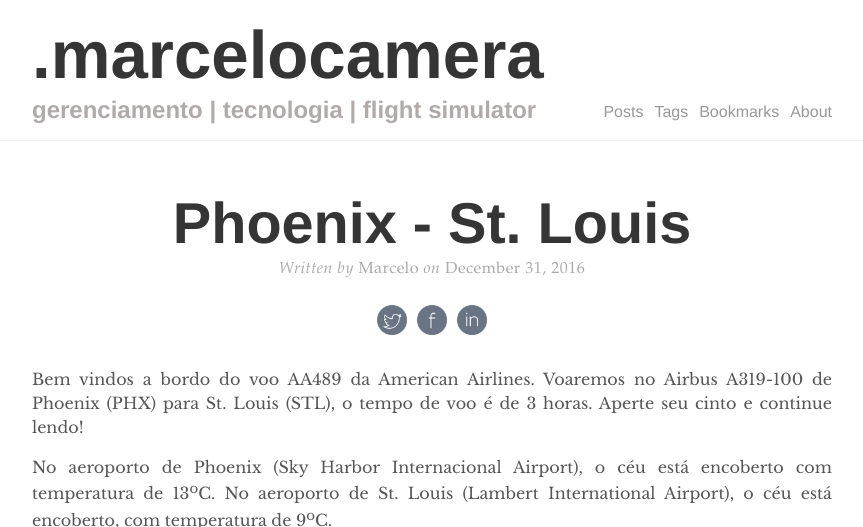
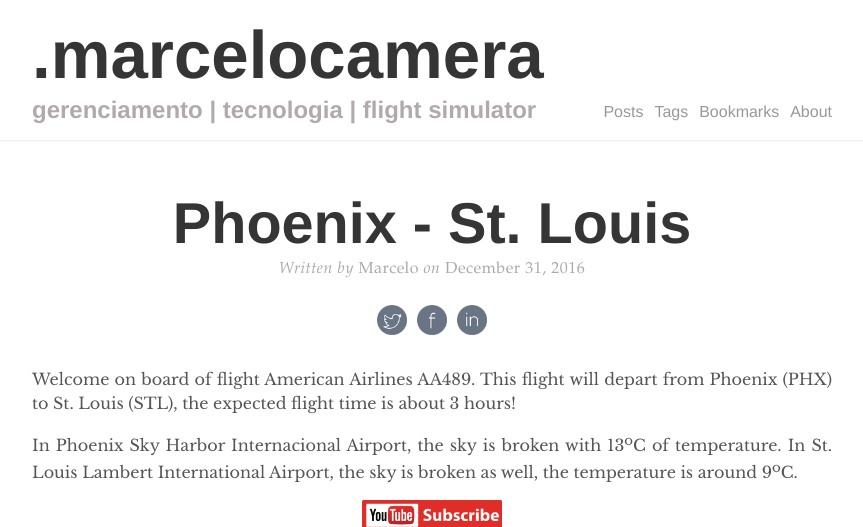
Before and after one commit to marcelocamera/marcelocamera.github.io, a Jekyll site: the page built from _posts/2016-12-31-001-PHX-STL.md, in a window 1280 px wide and 1400 px high. Shown: the top 527 px of the window, without its empty margins (208-1071 px from the left). Built offline with Jekyll 4.4.1, drawn with Linux system fonts in a browser that asks for light colours; comment, search, counter and statistics services are not loaded; some of the changed text lies outside the part shown; grey boxes are pictures that could not be loaded.

Commit message:
Update 2016-12-31-001-PHX-STL.md

```diff
--- a/_posts/2016-12-31-001-PHX-STL.md
+++ b/_posts/2016-12-31-001-PHX-STL.md
@@ -6,58 +6,27 @@ comments: true
 tags: flight-simulator
 excerpt_separator: <!--more-->
 ---
-Bem vindos a bordo do voo AA489 da American Airlines. Voaremos no Airbus A319-100 de Phoenix (PHX) para St. Louis (STL), o tempo de voo é de 3 horas. Aperte seu cinto e continue lendo!
+Welcome on board of flight American Airlines AA489. This flight will depart from Phoenix (PHX) to St. Louis (STL), the expected flight time is about 3 hours!
 <!--more-->
 
-No aeroporto de Phoenix (Sky Harbor Internacional Airport), o céu está encoberto com temperatura de 13<sup>o</sup>C. No aeroporto de St. Louis (Lambert International Airport), o céu está encoberto, com temperatura de 9<sup>o</sup>C.
+In Phoenix Sky Harbor Internacional Airport, the sky is broken with 13<sup>o</sup>C of temperature. In St. Louis Lambert International Airport, the sky is broken as well, the temperature is around 9<sup>o</sup>C.
 
-## Flight Information
-{% highlight markdown %}
-Flight ID      : 001
-Flight Number  : AA489
-Flight Co.     : American Airlines
-Aircraft Model : Airbus A319-100
-Departure      : KPHX/PHX Phoenix, United States (-8 UTC)
-Arrival        : KSTL/STL St. Louis, United States (-6 UTC)
-{% endhighlight %}
-
-## Flight Schedule
-{% highlight markdown %}
-Dep. Scheduled : 09:00      Dep. Time : 09:05
-Arr. Scheduled : 14:00      Arr. Time : 13:58
-
-Flight Time    : 2:53
-Acc. Flt. Time : 2:53
-{% endhighlight %}
-
-## Cargo
-{% highlight markdown %}
-PAX            :     161 people
-Cargo          :     400 lbs
-Fuel Loaded    :  21.900 lbs
-Takeoff Weight : 142.900 lbs
-{% endhighlight %}
-
-## Flight Route
-{% highlight markdown %}
-Flight Level   : FL370
-Flt Distance   : 1.022 NM
-Route          : KPHX/08 FORPE1 ABQ DCT FTI DCT KA36W DCT KK42A DCT BUM KAYLA3
-                 KSTL/30L
-{% endhighlight %}
-
-## Previsão do Tempo
-{% highlight markdown %}
-KPHX/PHX  PHOENIX SKY HARBOR INTL
-   KPHX 311551Z 21003KT 8SM SCT006 BKN008 OVC012 13/12 A2992
-
-KSTL/STL  ST LOUIS LAMBERT INTL
-   KSTL 310951Z 22018G25KT 10SM BKN065 OVC250 09/M09 A2975
-{% endhighlight %}
+<a href="https://www.youtube.com/channel/UCpdi061inx5SWgFFJgOWrWA?sub_confirmation=1" title="Subscribe to my YT Channel" target="_blank"> <img src="/assets/YTSubs.webp" width="140" height=""/>
+</a>
 
 <figure align="center">
-   <img src="/assets/001a.webp"/>
+   <img src="/assets/001-1.webp">
 </figure>
+
 <figure align="center">
-   <img src="/assets/001b.webp"/ alt="flight simulator, fsx, flight, airbus, a319, phoenix, st louis, united states, american airlines">
+   <img src="/assets/001-2.webp">
 </figure>
+
+<figure align="center">
+   <img src="/assets/001-3.webp">
+</figure>
+
+
+<figure align="center">
+   <img src="/assets/001a.webp"/ alt="flight simulator, fsx, flight, airbus, a319, phoenix, st louis, united states, american airlines">
+</figure>
```
